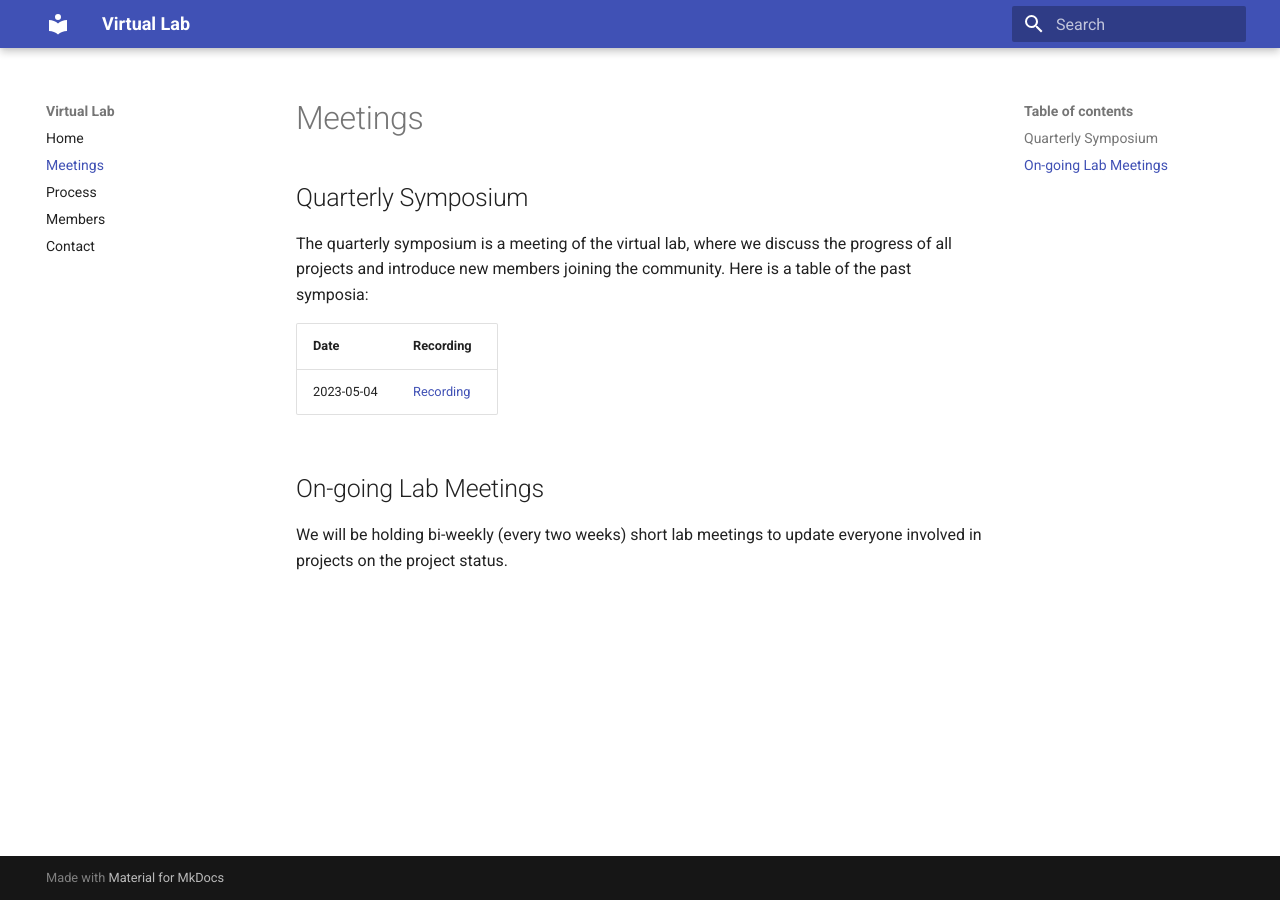
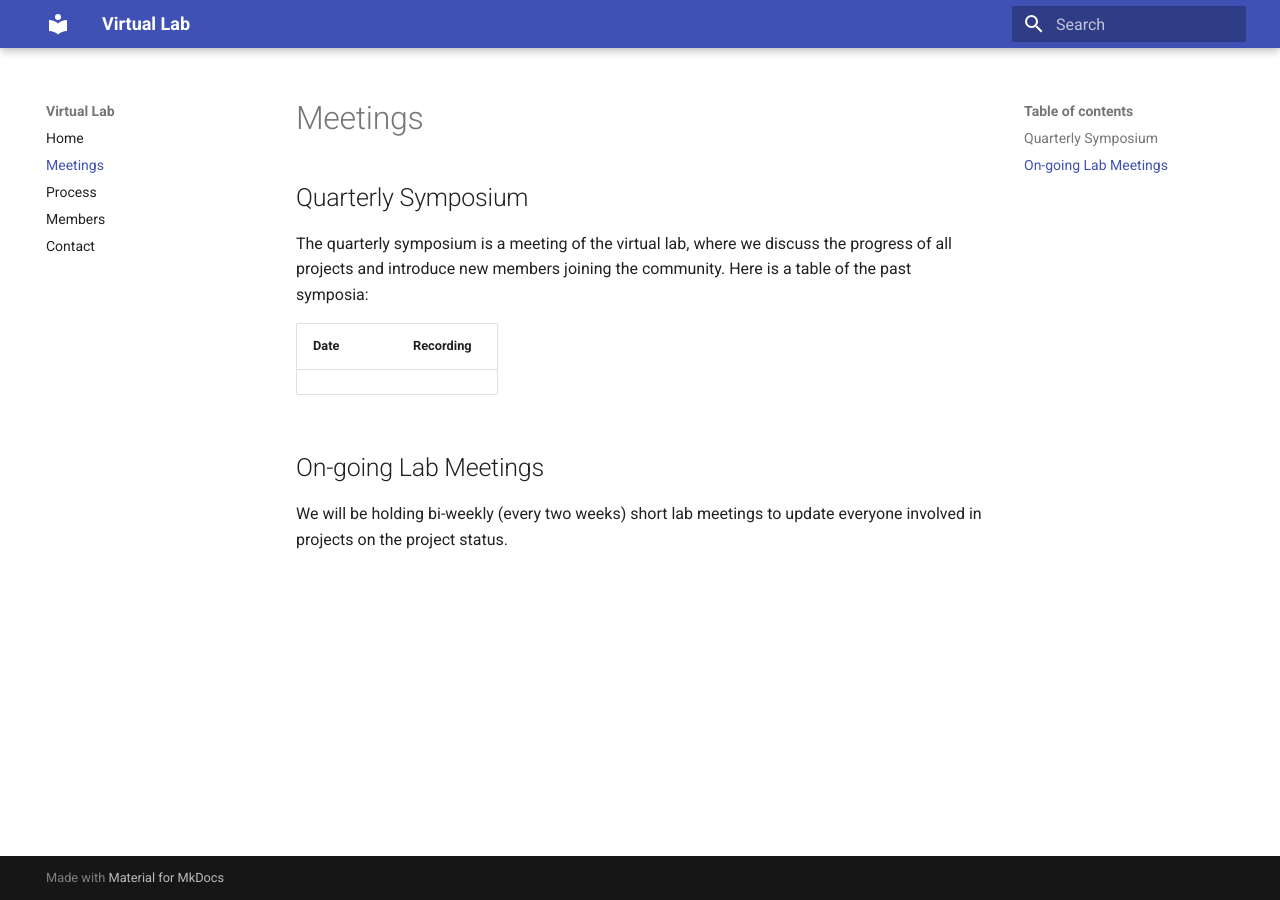
Before and after one commit to Wang-Bioinformatics-Lab/VirtualLab_Website, an MkDocs documentation site: the page built from docs/meetings.md, in a window 1280 px wide. Built offline with MkDocs 1.6.1 and Material for MkDocs 9.7.7, drawn with Linux system fonts in a browser that asks for light colours.

Commit message:
updating

```diff
--- a/docs/meetings.md
+++ b/docs/meetings.md
@@ -4,7 +4,6 @@ The quarterly symposium is a meeting of the virtual lab, where we discuss the pr
 
 | Date | Recording |
 | ---- | --------- |
-| 2023-05-04 | [Recording](XXX) |
 
 
 ## On-going Lab Meetings
```
